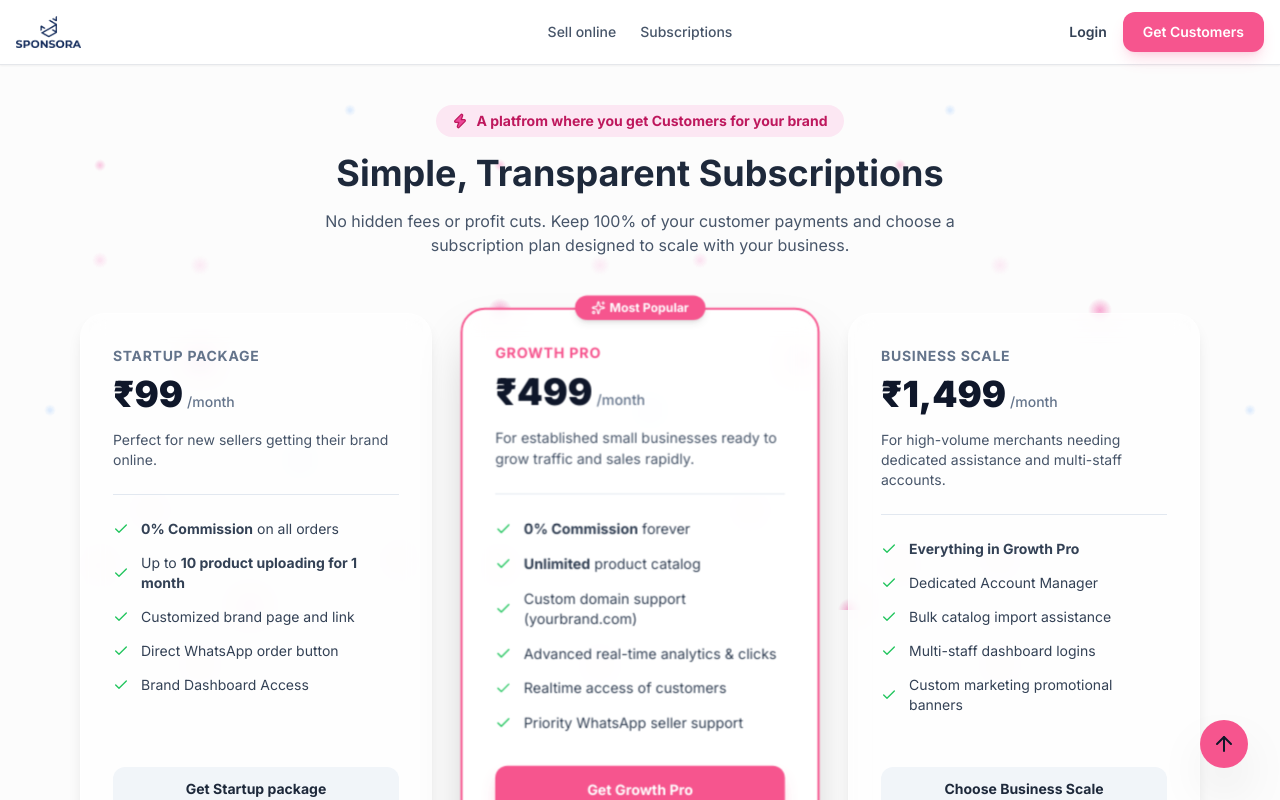
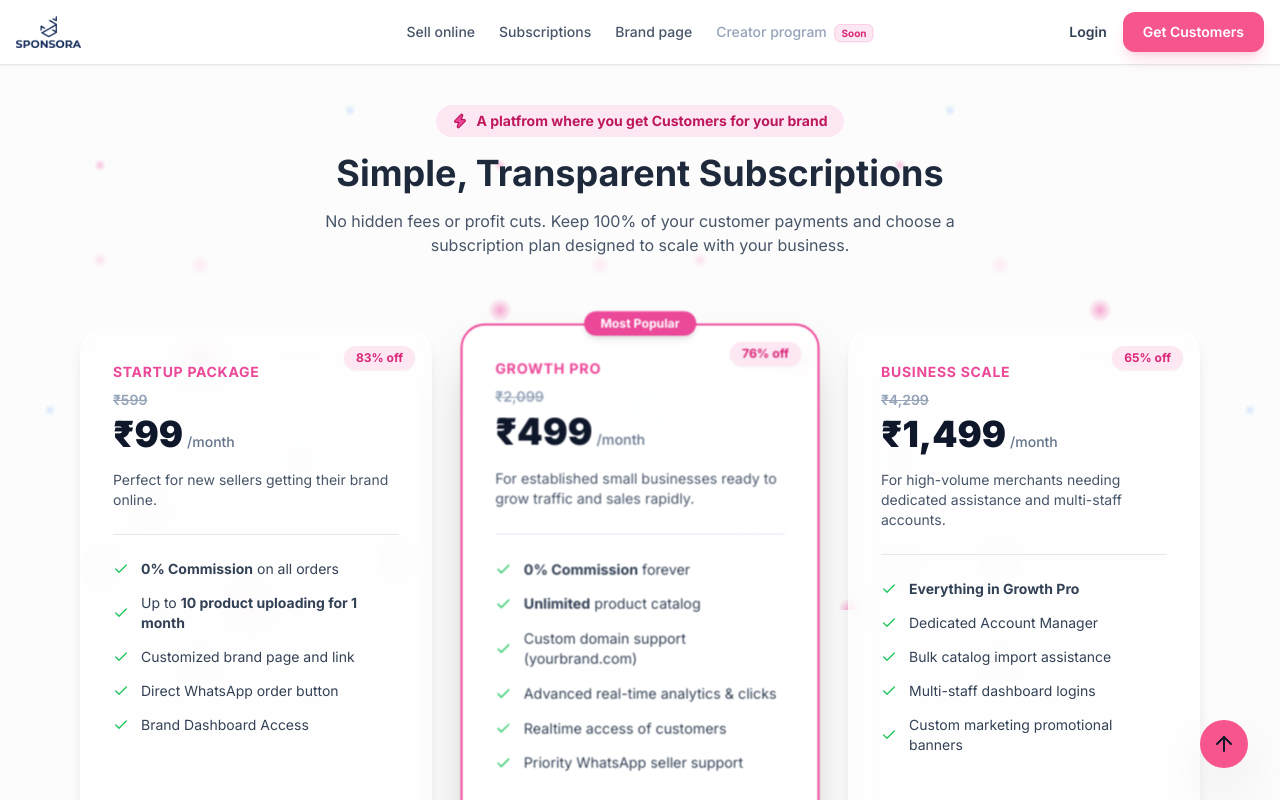
Before and after one commit to Db8067/Sponsora, a Next.js app in the folder main-app/: page /subscriptions in a window 1280 px wide. Shown: the top 800 px of the page. Built offline with nearby package versions, Linux system fonts and the light colour scheme; no server answers.

Commit message:
Update subscription layout and add new navbar links

```diff
--- a/main-app/app/subscriptions/page.tsx
+++ b/main-app/app/subscriptions/page.tsx
@@ -36,7 +36,7 @@
 
         {/* Text */}
         <h3 className="text-xl font-black text-pink-600 dark:text-pink-400 mb-2">
-          Unlock Your Store's Full Potential!
+          Get your Brand Page now !!
         </h3>
         <p className="text-sm font-medium text-slate-600 dark:text-slate-300 mb-8 leading-relaxed">
           Please Buy a Subscription plan to continue adding products and gets more Customers!
@@ -133,19 +133,25 @@
 
       {/* Subscription Pricing Cards */}
       <section className="py-6 px-4 md:px-12 lg:px-20 w-full max-w-7xl mx-auto">
-        <div className="grid grid-cols-1 md:grid-cols-3 gap-8 items-stretch">
+        <div className="grid grid-cols-1 md:grid-cols-3 gap-8 items-stretch mt-4">
 
-          {/* Plan 1: Starter */}
+          {/* Plan 1: Startup package */}
           <div
             onClick={() => setSelectedPlan(1)}
-            className={`cursor-pointer flex flex-col justify-between p-6 md:p-8 rounded-3xl backdrop-blur-md transition-all ${
+            className={`cursor-pointer relative flex flex-col justify-between p-6 md:p-8 rounded-3xl backdrop-blur-md transition-all pt-12 ${
               selectedPlan === 1
-                ? 'bg-white/80 dark:bg-slate-800/80 border-2 border-primary shadow-2xl scale-[1.02]'
+                ? 'bg-white/80 dark:bg-slate-800/80 border-2 border-pink-500 shadow-2xl scale-[1.02]'
                 : 'bg-white/60 dark:bg-slate-800/60 border border-white/40 dark:border-white/10 shadow-lg hover:shadow-xl'
             }`}
           >
+            {/* Discount Tag */}
+            <div className="absolute top-4 right-4 bg-pink-100 text-pink-600 dark:bg-pink-900/40 dark:text-pink-400 font-bold px-3 py-1 rounded-full text-xs shadow-sm">
+              83% off
+            </div>
+
             <div>
-              <div className="text-sm font-bold text-slate-500 uppercase tracking-wider mb-2">Startup package</div>
+              <div className="text-sm font-bold text-pink-500 uppercase tracking-wider mb-2">Startup package</div>
+              <div className="mb-1 text-sm font-semibold text-slate-400 dark:text-slate-500 line-through">₹599</div>
               <div className="flex items-baseline gap-1 mb-4">
                 <span className="text-3xl md:text-4xl font-black text-slate-900 dark:text-white">₹99</span>
                 <span className="text-sm text-slate-500 font-medium">/month</span>
@@ -181,26 +187,33 @@
             </div>
 
             <div className="mt-8">
-              <Link href="/seller-onboard" className="block w-full text-center bg-slate-100 hover:bg-slate-200 dark:bg-slate-700 dark:hover:bg-slate-600 text-slate-800 dark:text-white py-3 rounded-xl font-bold text-sm transition-colors">
+              <Link href="/seller-onboard" className="block w-full text-center bg-pink-500 hover:bg-pink-600 text-white py-3.5 rounded-xl font-bold text-sm shadow-lg shadow-pink-500/30 transition-all hover:scale-[1.02]">
                 Get Startup package
               </Link>
             </div>
           </div>
 
-          {/* Plan 2: Pro Growth (Highlighted optionally by default or when clicked) */}
+          {/* Plan 2: Growth Pro */}
           <div
             onClick={() => setSelectedPlan(2)}
-            className={`cursor-pointer relative flex flex-col justify-between p-6 md:p-8 rounded-3xl backdrop-blur-md transition-all ${
+            className={`cursor-pointer relative flex flex-col justify-between p-6 md:p-8 rounded-3xl backdrop-blur-md transition-all pt-12 ${
               selectedPlan === 2 || selectedPlan === null // Keep default highlighted unless another is selected
-                ? 'bg-white/80 dark:bg-slate-800/80 border-2 border-primary shadow-2xl scale-[1.02]'
+                ? 'bg-white/80 dark:bg-slate-800/80 border-2 border-pink-500 shadow-2xl scale-[1.02]'
                 : 'bg-white/60 dark:bg-slate-800/60 border border-white/40 dark:border-white/10 shadow-lg hover:shadow-xl'
             }`}
           >
-            <div className="absolute -top-3.5 left-1/2 -translate-x-1/2 bg-primary text-white text-xs font-bold px-4 py-1 rounded-full shadow-md flex items-center gap-1">
-              <Sparkles className="w-3.5 h-3.5" /> Most Popular
+            <div className="absolute -top-3.5 left-1/2 -translate-x-1/2 bg-pink-500 text-white text-xs font-bold px-4 py-1 rounded-full shadow-md flex items-center gap-1">
+              Most Popular
             </div>
+
+            {/* Discount Tag */}
+            <div className="absolute top-4 right-4 bg-pink-100 text-pink-600 dark:bg-pink-900/40 dark:text-pink-400 font-bold px-3 py-1 rounded-full text-xs shadow-sm">
+              76% off
+            </div>
+
             <div>
-              <div className="text-sm font-bold text-primary uppercase tracking-wider mb-2">Growth Pro</div>
+              <div className="text-sm font-bold text-pink-500 uppercase tracking-wider mb-2">Growth Pro</div>
+              <div className="mb-1 text-sm font-semibold text-slate-400 dark:text-slate-500 line-through">₹2,099</div>
               <div className="flex items-baseline gap-1 mb-4">
                 <span className="text-3xl md:text-4xl font-black text-slate-900 dark:text-white">₹499</span>
                 <span className="text-sm text-slate-500 font-medium">/month</span>
@@ -240,7 +253,7 @@
             </div>
 
             <div className="mt-8">
-              <Link href="/seller-onboard" className="block w-full text-center bg-primary hover:bg-primary-dark text-white py-3.5 rounded-xl font-bold text-sm shadow-lg shadow-primary/30 transition-all hover:scale-[1.02]">
+              <Link href="/seller-onboard" className="block w-full text-center bg-pink-500 hover:bg-pink-600 text-white py-3.5 rounded-xl font-bold text-sm shadow-lg shadow-pink-500/30 transition-all hover:scale-[1.02]">
                 Get Growth Pro
               </Link>
             </div>
@@ -249,14 +262,20 @@
           {/* Plan 3: Business Scale */}
           <div
             onClick={() => setSelectedPlan(3)}
-            className={`cursor-pointer flex flex-col justify-between p-6 md:p-8 rounded-3xl backdrop-blur-md transition-all ${
+            className={`cursor-pointer relative flex flex-col justify-between p-6 md:p-8 rounded-3xl backdrop-blur-md transition-all pt-12 ${
               selectedPlan === 3
-                ? 'bg-white/80 dark:bg-slate-800/80 border-2 border-primary shadow-2xl scale-[1.02]'
+                ? 'bg-white/80 dark:bg-slate-800/80 border-2 border-pink-500 shadow-2xl scale-[1.02]'
                 : 'bg-white/60 dark:bg-slate-800/60 border border-white/40 dark:border-white/10 shadow-lg hover:shadow-xl'
             }`}
           >
+            {/* Discount Tag */}
+            <div className="absolute top-4 right-4 bg-pink-100 text-pink-600 dark:bg-pink-900/40 dark:text-pink-400 font-bold px-3 py-1 rounded-full text-xs shadow-sm">
+              65% off
+            </div>
+
             <div>
-              <div className="text-sm font-bold text-slate-500 uppercase tracking-wider mb-2">Business Scale</div>
+              <div className="text-sm font-bold text-pink-500 uppercase tracking-wider mb-2">Business Scale</div>
+              <div className="mb-1 text-sm font-semibold text-slate-400 dark:text-slate-500 line-through">₹4,299</div>
               <div className="flex items-baseline gap-1 mb-4">
                 <span className="text-3xl md:text-4xl font-black text-slate-900 dark:text-white">₹1,499</span>
                 <span className="text-sm text-slate-500 font-medium">/month</span>
@@ -292,7 +311,7 @@
             </div>
 
             <div className="mt-8">
-              <Link href="/seller-onboard" className="block w-full text-center bg-slate-100 hover:bg-slate-200 dark:bg-slate-700 dark:hover:bg-slate-600 text-slate-800 dark:text-white py-3 rounded-xl font-bold text-sm transition-colors">
+              <Link href="/seller-onboard" className="block w-full text-center bg-pink-500 hover:bg-pink-600 text-white py-3.5 rounded-xl font-bold text-sm shadow-lg shadow-pink-500/30 transition-all hover:scale-[1.02]">
                 Choose Business Scale
               </Link>
             </div>
--- a/main-app/components/SellerNavbar.tsx
+++ b/main-app/components/SellerNavbar.tsx
@@ -28,7 +28,13 @@
             Subscriptions
           </Link>
 
+          <Link href="/seller-onboard" className="text-sm font-medium text-slate-600 hover:text-primary dark:text-slate-300 transition-colors whitespace-nowrap">
+            Brand page
+          </Link>
 
+          <span className="text-sm font-medium text-slate-400 dark:text-slate-500 whitespace-nowrap cursor-not-allowed" title="Soon to be added">
+            Creator program <span className="text-[10px] font-bold bg-pink-100 text-pink-600 dark:bg-pink-900/40 dark:text-pink-400 px-1.5 py-0.5 rounded-md ml-1 shadow-sm border border-pink-200 dark:border-pink-800">Soon</span>
+          </span>
 
         </nav>
 
@@ -89,8 +95,14 @@
               Subscriptions
             </Link>
 
+            <Link href="/seller-onboard" onClick={() => setIsMobileMenuOpen(false)} className="text-2xl font-bold text-slate-700 dark:text-slate-200 hover:text-primary transition-colors text-center">
+              Brand page
+            </Link>
 
-
+            <span className="text-2xl font-bold text-slate-400 dark:text-slate-500 text-center flex flex-col items-center gap-1">
+              Creator program
+              <span className="text-[12px] font-bold bg-pink-100 text-pink-600 dark:bg-pink-900/40 dark:text-pink-400 px-2 py-0.5 rounded-md shadow-sm border border-pink-200 dark:border-pink-800 tracking-wider uppercase">Soon</span>
+            </span>
 
             <div className="mt-8 w-full max-w-xs flex flex-col gap-4">
               <Link href="/seller-onboard" onClick={() => setIsMobileMenuOpen(false)} className="w-full text-center text-lg font-semibold bg-primary text-white px-6 py-4 rounded-2xl shadow-lg shadow-primary/30 active:scale-95 transition-all">
```
